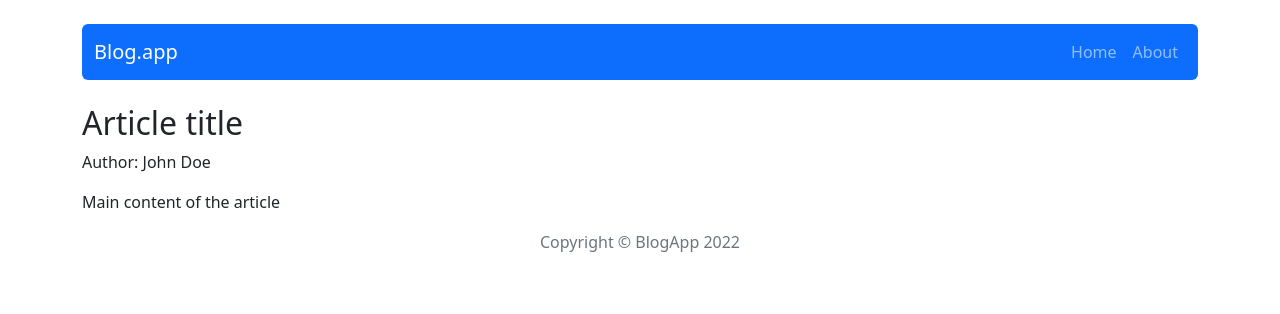
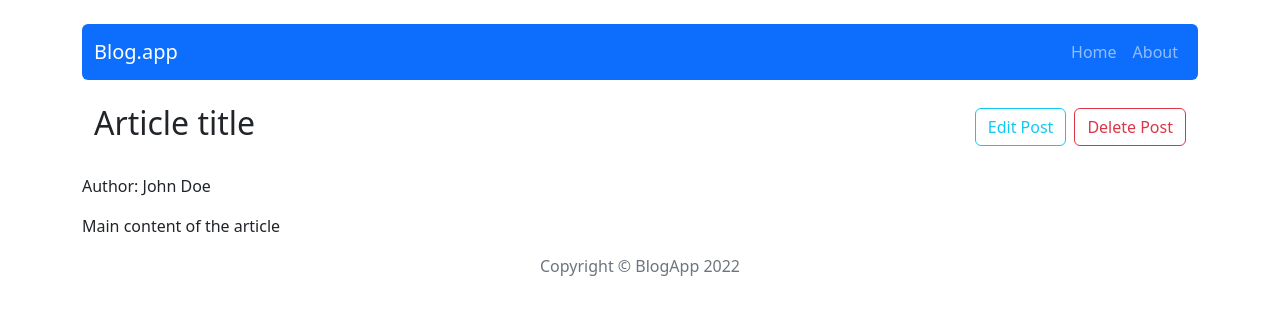
Before and after one commit to Wasil-pl/CRUD, a React (Create React App) app: page /post/1 in a window 1280 px wide. Shown: the top 314 px of the page. Built offline with nearby package versions, Linux system fonts and the light colour scheme.

Commit message:
add DeletePost function

```diff
--- a/src/components/pages/SinglePost/SinglePost.js
+++ b/src/components/pages/SinglePost/SinglePost.js
@@ -1,8 +1,15 @@
-import { useSelector } from "react-redux";
+import { Button, Container } from "react-bootstrap";
+import { useDispatch, useSelector } from "react-redux";
 import { Navigate, useParams } from "react-router-dom";
-import { getPostById } from "../../../redux/postsRedux";
+import { deletePost, getPostById } from "../../../redux/postsRedux";
 
 const SinglePost = () => {
+
+  const dispatch = useDispatch();
+
+  const handleDelete  = () => {
+    dispatch(deletePost(id));
+  };
 
   const { id } = useParams();
   const postData = useSelector(state => getPostById(state, id));
@@ -10,7 +17,13 @@ const SinglePost = () => {
   if(!postData) return <Navigate to="/" />
     return (
       <div>
-        <h2>{postData.title}</h2>
+        <Container className="d-flex justify-content-between align-items-center mb-4">
+          <h2>{postData.title}</h2>
+          <div>
+            <Button href="/post/edit" variant="outline-info" className="me-2">Edit Post</Button>
+            <Button onClick={handleDelete} variant="outline-danger">Delete Post</Button>
+          </div>
+        </Container>
         <p>Author: {postData.author}</p>
         <p>{postData.content}</p>
       </div>
--- a/src/redux/postsRedux.js
+++ b/src/redux/postsRedux.js
@@ -3,11 +3,16 @@ export const getAllPosts = ( state ) => state.posts
 export const getPostById = ({ posts }, postId) => posts.find(post => post.id === postId);
 
 // actions
+export const deletePost = payload => ({ type: DELETE_POST, payload });
+
 const createActionName = actionName => `app/posts/${actionName}`;
+const DELETE_POST = createActionName('DELETE_POST');
 
 // action creators
 const postsReducer = (statePart = [], action) => {
   switch (action.type) {
+    case DELETE_POST:
+      return statePart.filter(post => post.id !== action.payload);
     default:
       return statePart;
   };
```
